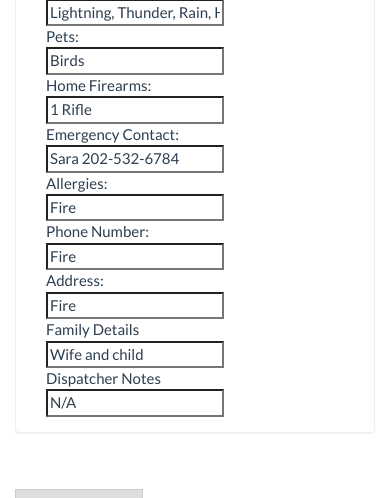
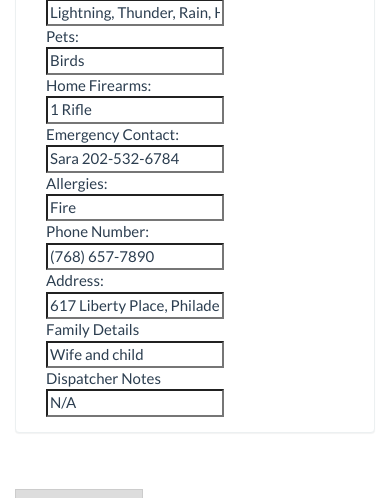
Before and after one commit to cozgar/seniorDesign, a Django app: a page that uses templates/edit_user_mike_edit.html in a window 390 px wide. Shown: the part 1328-1826 px from the top of the page. Run offline with Django 3.2, Linux system fonts and the light colour scheme; parts of the project's set-up code (start-up, migrations or seed data) failed here and were passed over; some libraries are stand-ins or nearby versions.

Commit message:
fixed typo in mikes data
He doesnt live in fire. He doesn't have a fire phone number

```diff
--- a/templates/edit_user_mike_edit.html
+++ b/templates/edit_user_mike_edit.html
@@ -129,9 +129,9 @@
 
 <div class="col-sm-5 col-xs-6 tital " >Allergies:</div><div class="col-sm-7"><input id="first-name" name="first-name" type="text" value="Fire" class="input-xlarge"></div>
 
-<div class="col-sm-5 col-xs-6 tital " >Phone Number:</div><div class="col-sm-7"><input id="first-name" name="first-name" type="text" value="Fire" class="input-xlarge"></div>
+<div class="col-sm-5 col-xs-6 tital " >Phone Number:</div><div class="col-sm-7"><input id="first-name" name="first-name" type="text" value="(768) 657-7890" class="input-xlarge"></div>
 
-<div class="col-sm-5 col-xs-6 tital " >Address:</div><div class="col-sm-7"><input id="first-name" name="first-name" type="text" value="Fire" class="input-xlarge"></div>
+<div class="col-sm-5 col-xs-6 tital " >Address:</div><div class="col-sm-7"><input id="first-name" name="first-name" type="text" value="617 Liberty Place, Philadelphia, PA, 178290" class="input-xlarge"></div>
 
 <div class="col-sm-5 col-xs-6 tital " >Family Details</div><div class="col-sm-7"><input id="first-name" name="first-name" type="text" value="Wife and child" class="input-xlarge"></div>
 
```
